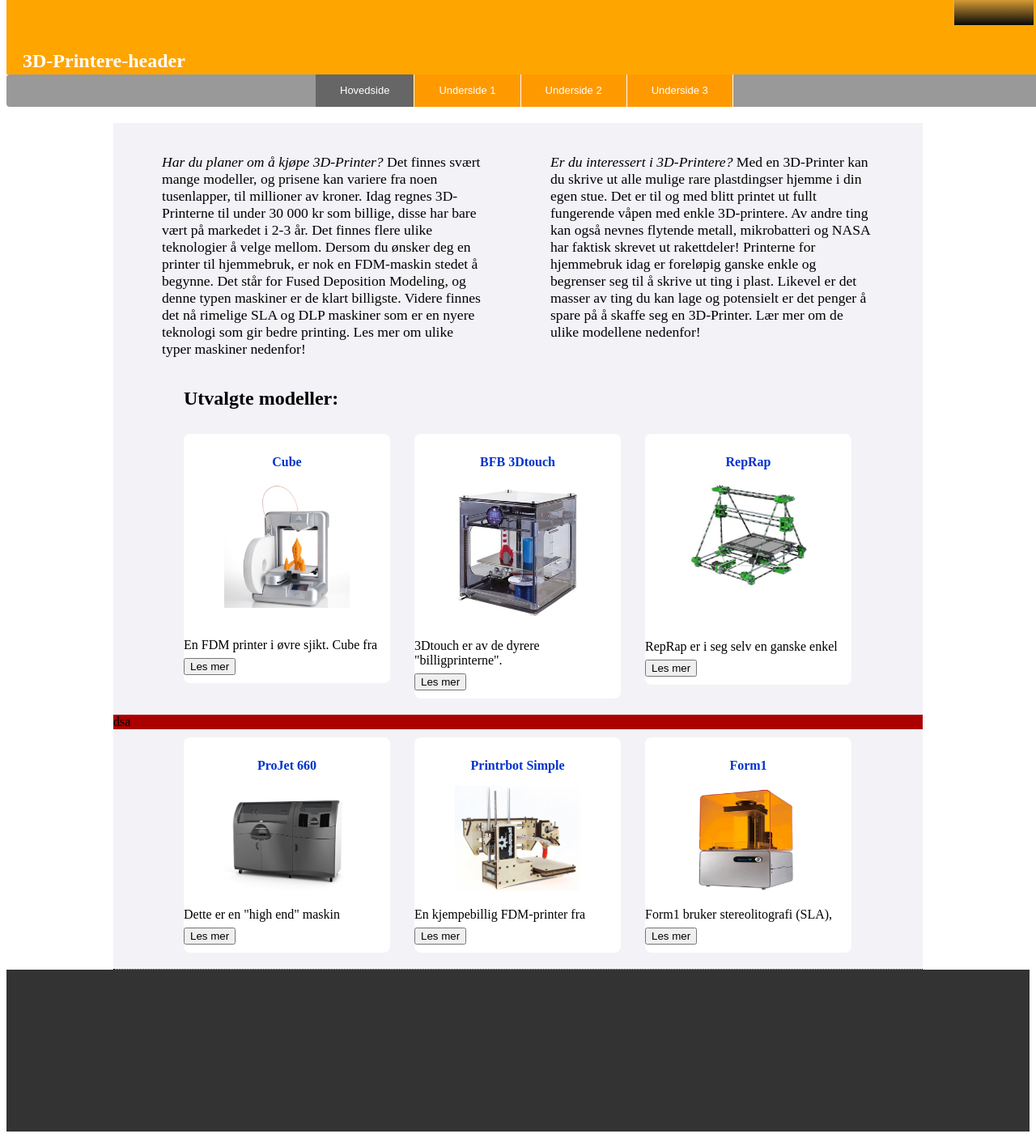
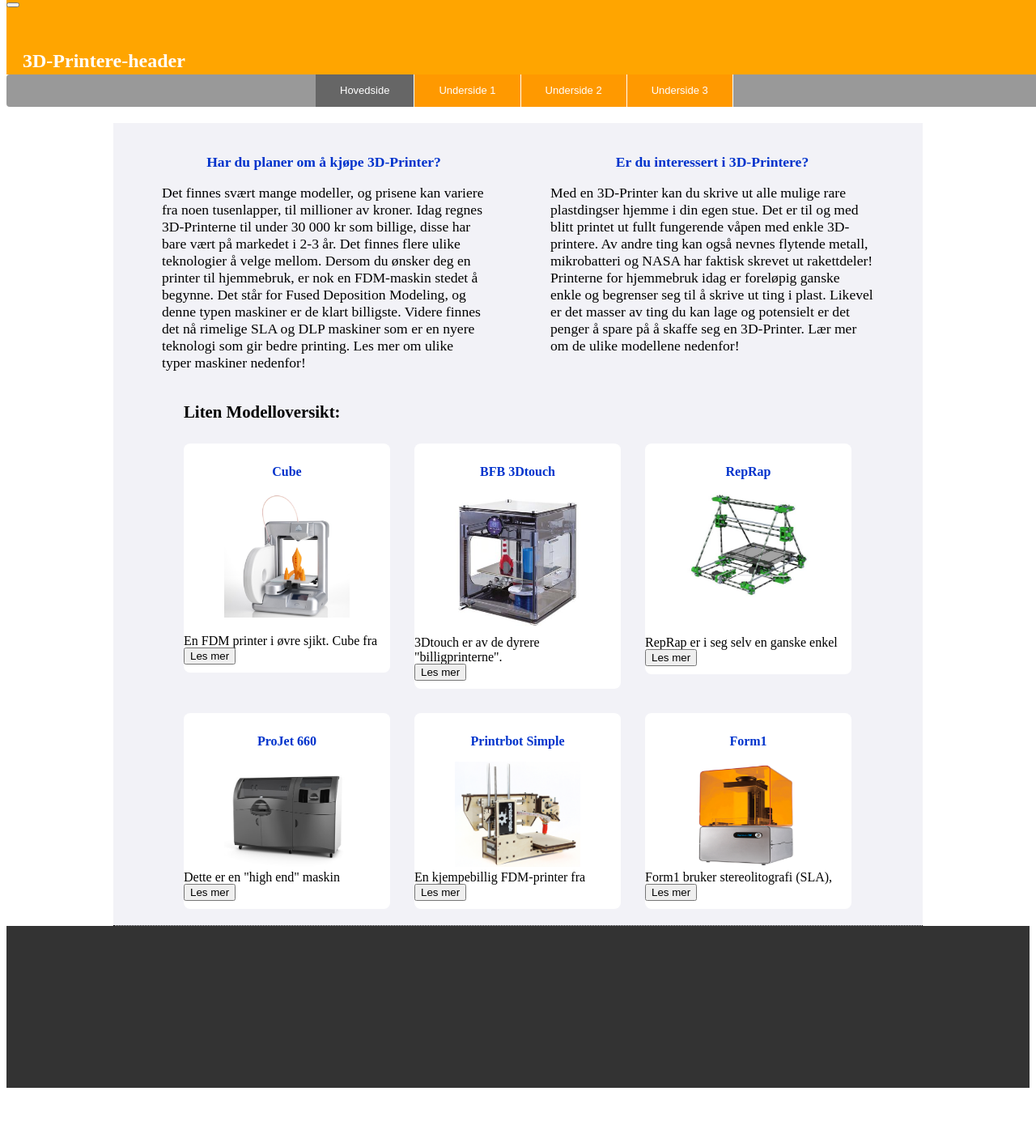
Before and after one commit to eivsch/Webside-Prosjekt, a PHP site: page /modeller.html in a window 1280 px wide. Shown: the whole page at 81% size. After the commit the page ends 1344 px from the top, so only its background shows below. Run offline with PHP 8.4, Linux system fonts and the light colour scheme.

Commit message:
Update - 13.11 ES

```diff
--- a/underside-ES/modeller.html
+++ b/underside-ES/modeller.html
@@ -1,20 +1,20 @@
 <!DOCTYPE html>
 <html>
   <head>
-    <title>Side</title>
+    <title>Modeller - 3D-printere</title>
 	<meta charset="utf-8">
 	<link rel="stylesheet" title="main" type="text/css" href="horizontalMenuStyle.css">
 	<link rel="stylesheet" title="main" type="text/css" href="sideStil.css">
 	<link rel="stylesheet" title="main" type="text/css" href="forslag.css">
-	<link rel="stylesheet" title="main" type="text/css" href="button.css">
+
 	<script src="jquery-1.10.2.js"></script>
     <script charset="utf-8" src="horizontalMenuScript.js"></script>
 	<script charset="utf-8" src="scriptES.js"></script>
   </head>
-  <body>
+  <body id="alpha">
     <article>
 
-	  <div id="header">
+	  <div id="header" role="banner">
 
 	   <header>
 	      <h1>3D-Printere-header</h1>
@@ -24,19 +24,20 @@
 		<div id="sse3">
           <div id="sses3">
             <ul>
-              <li><a href="?menu=3&skin=1&p=Javascript-Menus">Hovedside</a></li>
-              <li><a href="?menu=3&skin=1&p=Horizontal-Menus">Underside 1</a></li>
-              <li><a href="?menu=3&skin=1&p=Web-Menus">Underside 2</a></li>
-			  <li><a href="?menu=3&skin=1&p=Something-Else">Underside 3</a></li>
+              <li><a href="?menu=3&skin=1&p=Javascript-Menus" tabindex="1">Hovedside</a></li>
+              <li><a href="?menu=3&skin=1&p=Horizontal-Menus" tabindex="2">Underside 1</a></li>
+              <li><a href="?menu=3&skin=1&p=Web-Menus" tabindex="3">Underside 2</a></li>
+			  <li><a href="?menu=3&skin=1&p=Something-Else" tabindex="4">Underside 3</a></li>
             </ul>
           </div>
         </div>
 
 	  </div>
 
-	  <section id="models">
+	  <section id="models" role="main" aria-label="info/modeller">
 	    <div class="infoText">
-	      <p><em>Har du planer om å kjøpe 3D-Printer?</em> Det finnes svært mange modeller, og
+		<h3>Har du planer om å kjøpe 3D-Printer?</h3>
+	      <p> Det finnes svært mange modeller, og
 		     prisene kan variere fra noen tusenlapper, til millioner av kroner. Idag regnes
 			 3D-Printerne til under 30 000 kr som billige, disse har bare vært på markedet i 2-3 år.
 			 Det finnes flere ulike teknologier å velge mellom. Dersom du ønsker deg en printer
@@ -47,7 +48,8 @@
              </p>
 		</div>
 		<div class="infoText">
-	      <p><em>Er du interessert i 3D-Printere?</em> Med en 3D-Printer kan du skrive ut alle mulige
+		<h3>Er du interessert i 3D-Printere?</h3>
+	      <p> Med en 3D-Printer kan du skrive ut alle mulige
 		     rare plastdingser hjemme i din egen stue. Det er til og med blitt printet ut fullt fungerende
 			 våpen med enkle 3D-printere. Av andre ting kan også nevnes flytende metall, mikrobatteri og NASA
 			 har faktisk skrevet ut rakettdeler! Printerne for hjemmebruk idag er foreløpig ganske enkle og
@@ -56,18 +58,18 @@
 			 nedenfor!</p>
 		</div>
 
-		<h2>Utvalgte modeller:</h2>
+		<h2>Liten Modelloversikt:</h2>
 
 		<div class="outer" id="first">
 		  <div id="inner1">
 		    <h3>Cube</h3>
 			<img src="cube.jpg" alt="Printer nr1" width="155" id="printer1">
 		  </div>
-		  <p>En FDM printer i øvre sjikt. Cube fra<div class="skjult" id="cubeText" hidden> Cubify
+		  <div>En FDM printer i øvre sjikt. Cube fra<div class="skjult" id="cubeText" hidden> Cubify
 		  er en fin maskin for å komme igang med 3D-printing, da den er relativt billig og enkel i bruk.
 		  Den kan printe i både ABS og PLA-materialer, og du kan velge mellom forskjellige farger (bare en av gangen).
-		  <br>Pris: Rundt 12 000 kr.</div></p>
-		  <button type="button" onclick="toggleTekst('#cubeText')">Les mer</button>
+		  <br>Pris: Rundt 12 000 kr.</div></div>
+		  <button type="button" onclick="toggleTekst('#cubeText', '#knapp1')" aria-expanded="false" id="knapp1" tabindex="5">Les mer</button>
 		</div>
 
 		<div class="outer" id="second">
@@ -75,11 +77,11 @@
 		    <h3>BFB 3Dtouch</h3>
 		    <img src="3dprinter_0.jpg" alt="Printer nr2" width="155" id="printer2">
 		  </div>
-		  <p>3Dtouch er av de dyrere "billigprinterne". <div class="skjult" id="bfbText" hidden>Den er basert
+		  <div>3Dtouch er av de dyrere "billigprinterne". <div class="skjult" id="bfbText" hidden>Den er basert
 		  på samme teknologi som Cube, men er vesentlig større. Denne passer nok bedre for f.eks skole eller
 		  bedriftsbruk.<br>Pris: Rundt 30 000 kr.
-		  </div></p>
-		  <button type="button" onclick="toggleTekst('#bfbText')">Les mer</button>
+		  </div></div>
+		  <button type="button" onclick="toggleTekst('#bfbText','#knapp2')" aria-expanded="false" id="knapp2" tabindex="6">Les mer</button>
 		</div>
 
 		<div class="outer" id="third">
@@ -87,26 +89,26 @@
 		    <h3>RepRap</h3>
 			<img src="reprap.jpg" alt="Printer nr3" width="155" height="130" id="printer3">
 		  </div>
-		  <p>RepRap er i seg selv en ganske enkel<div class="skjult" id="repRapText" hidden> printer. Likevel
+		  <div>RepRap er i seg selv en ganske enkel<div class="skjult" id="repRapText" hidden> printer. Likevel
 		  er den en av de mest spennende da den faktisk er kapabel til å printe ut sine egne deler!
 		  Den bruker en versjon av FDM-teknologien.
 		  Det hele er basert på et prosjekt av dr. Adrian Bowyer, les mer
-		  om det <a href="http://reprap.org/wiki/RepRap">her</a>.</div></p>
-		  <button type="button" onclick="toggleTekst('#repRapText')">Les mer</button>
+		  om det <a href="http://reprap.org/wiki/RepRap">her</a>.</div></div>
+		  <button type="button" onclick="toggleTekst('#repRapText', '#knapp3')" aria-expanded="false" id="knapp3" tabindex="7">Les mer</button>
 		</div>
 
-		<div id="between">dsa</div>
+		<div id="between"></div>
 
 		<div class="outer" id="fourth">
 		  <div id="inner4">
 		    <h3>ProJet 660</h3>
 			<img src="projet660.jpg" alt="Printer nr4" width="155" height="130" id="printer4">
 		  </div>
-		  <p>Dette er en "high end" maskin<div class="skjult" id="proJetText" hidden>fra 3Dsystems.
+		  <div>Dette er en "high end" maskin<div class="skjult" id="proJetText" hidden>fra 3Dsystems.
 		  Den printer svært detaljert, og er basert på teknologien CJP (ColourJet Printing), som blant annet gjør at den kan printe
 		  ut i forskjellige farger. Brukes av mange større bedrifter i Norge idag, blant annet arkitektfirmaet Snøhetta.
-		  <br>Pris: Fra 500 000 kr.</div></p>
-		  <button type="button" onclick="toggleTekst('#proJetText')">Les mer</button>
+		  <br>Pris: Fra 500 000 kr.</div></div>
+		  <button type="button" onclick="toggleTekst('#proJetText', '#knapp4')" aria-expanded="false" id="knapp4" tabindex="8">Les mer</button>
 		</div>
 
 		<div class="outer" id="fifth">
@@ -114,11 +116,11 @@
 		    <h3>Printrbot Simple</h3>
 			<img src="printrbot.jpg" alt="Printer nr5" width="155" height="130" id="printer5">
 		  </div>
-		  <p>En kjempebillig FDM-printer fra<div class="skjult" id="printrText" hidden> Printrbot, som har
+		  <div>En kjempebillig FDM-printer fra<div class="skjult" id="printrText" hidden> Printrbot, som har
 		  spesialisert seg på billige 3D-printere. De har en nokså "rough" design, men hvis man synes printere
 		  som Cube og lignende blir for dyre kan dette være et godt alternativ.
-		  <br>Amerikansk pris: Rundt 2400 kr.</div></p>
-		  <button type="button" onclick="toggleTekst('#printrText')">Les mer</button>
+		  <br>Amerikansk pris: Rundt 2400 kr.</div></div>
+		  <button type="button" onclick="toggleTekst('#printrText', '#knapp5')" aria-expanded="false" id="knapp5" tabindex="9">Les mer</button>
 		</div>
 
 		<div class="outer" id="sixth">
@@ -126,11 +128,11 @@
 		    <h3>Form1</h3>
 			<img src="form1.png" alt="Printer nr6" width="155" height="130" id="printer6">
 		  </div>
-		  <p>Form1 bruker stereolitografi (SLA),<div class="skjult" id="form1Text" hidden>som
+		  <div>Form1 bruker stereolitografi (SLA),<div class="skjult" id="form1Text" hidden>som
 		  er en relatitvt ny printerteknologi på hjemmemarkedet. Denne gir svært detaljrike
           utskrifter, og er ikke så altfor dyr.
-		  <br>Pris: Fra 20 000 kr + frakt + avgifter.</div></p>
-		  <button type="button" onclick="toggleTekst('#form1Text')">Les mer</button>
+		  <br>Pris: Fra 20 000 kr + frakt + avgifter.</div></div>
+		  <button type="button" onclick="toggleTekst('#form1Text', '#knapp6')" aria-expanded="false" id="knapp6" tabindex="10">Les mer</button>
 		</div>
 		<div id="stop"></div>
 
--- a/underside-ES/scriptES.js
+++ b/underside-ES/scriptES.js
@@ -1,11 +1,13 @@
-//toggle-knapp for skjulte section-elementer
-var tekst;
-function toggleTekst(id){
-  tekst=id;
-  $(tekst).toggle(115);
+//toggle-knapp for skjulte div-elementer
+var a = 5;
+var b = "false";
+function toggleTekst(idTekst, idKnapp){
+  a = $(idKnapp).attr("aria-expanded");
+  if ( a == b)
+  {
+    $(idKnapp).attr("aria-expanded", "true");
+  }else{
+    $(idKnapp).attr("aria-expanded", "false");
+  }
+  $(idTekst).toggle(115);
 }
-/*$(document).ready(function(){
-    $("#cubeShow").click(function(){
-        $("div#cubeText").toggle(100);
-    });
-});*/
--- a/underside-ES/sideStil.css
+++ b/underside-ES/sideStil.css
@@ -7,7 +7,7 @@
   }
 h2{
   clear:left;
-  font-size:1.5em;
+  font-size:1.3em;
   margin-left:87px;
 }
 h3{
@@ -20,13 +20,13 @@
   margin-right:30px;
   margin-left:87px;
 }
-#inner1{margin-bottom:33px;}
+#inner1{margin-bottom:16px;}
 #second{
 float:left;
 margin-right:30px;
 }
 #third{float:left;}
-#inner3{margin-bottom:60px;}
+#inner3{margin-bottom:43px;}
 #fourth{
   float:left;
   margin-left:87px;
@@ -48,10 +48,11 @@
   margin-bottom: 20px;
   margin-top: 10px;
 }
-.outer p{margin-bottom:-8px;}
-.skjult{margin-top:8px;}
+.skjult{
+  margin-top:0px;
+}
 #stop{clear:both;}
-#between{background-color:#a00;
+#between{background-color:#F2F2F7;
   width:1000px;
   clear:left;
 }
```
